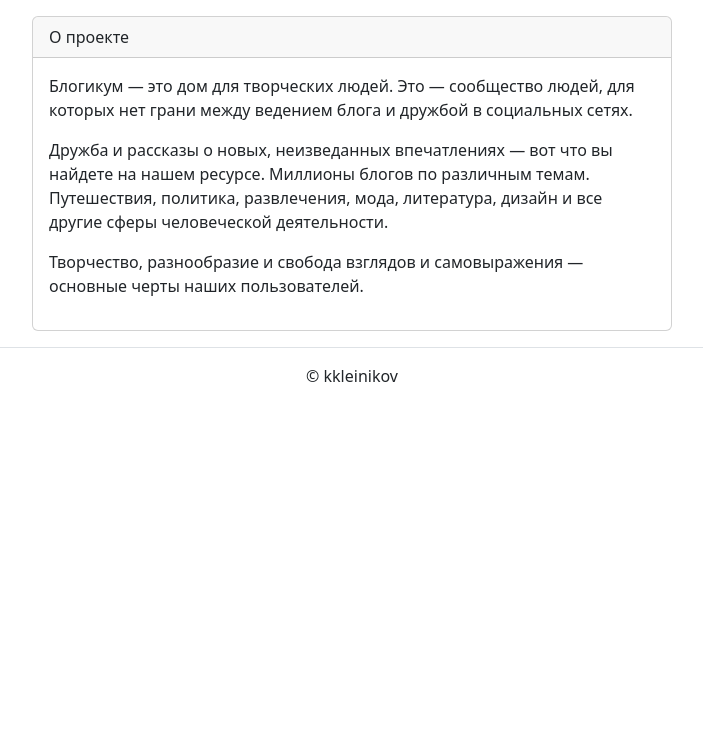
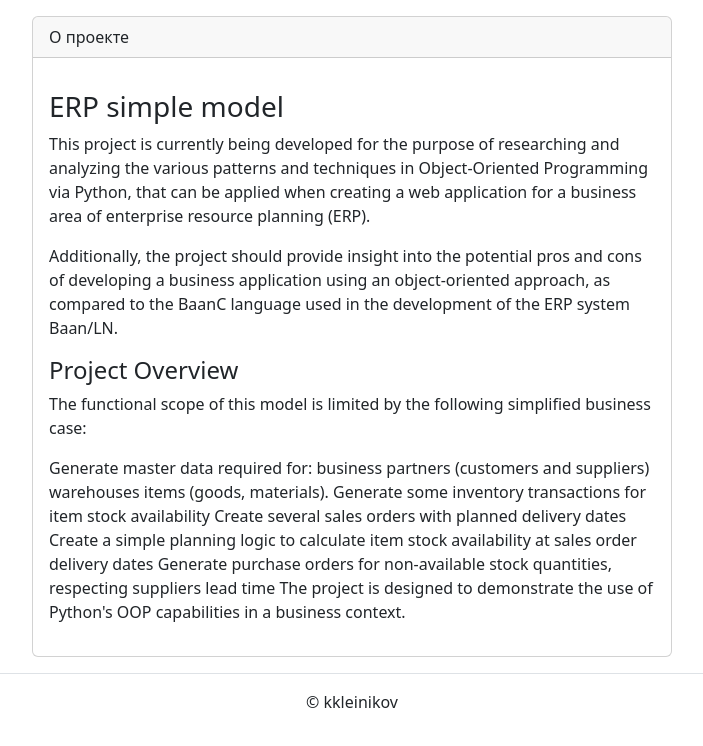
Before and after one commit to Konstantin-Kleinikov/erp_model, a Django app: page /help/about/ in a window 1280 px wide. Shown: the part 56-802 px from the top of the page, without its empty margins (288-991 px from the left). Before the commit the page ends 438 px from the top, so only its background shows below. Run offline with Django 5.2, Linux system fonts and the light colour scheme; some libraries are stand-ins or nearby versions.

Commit message:
1.6 Add ItemBOM model and update admin registration; enhance about page with project details

```diff
--- a/common/admin.py
+++ b/common/admin.py
@@ -1,6 +1,5 @@
+from common.models import Currency, CurrencyRate, Item, ItemBOM, TelegramUser
 from django.contrib import admin
-
-from common.models import Currency, CurrencyRate, Item, TelegramUser
 
 
 @admin.register(Currency)
@@ -45,3 +44,4 @@ class ItemAdmin(admin.ModelAdmin):
 
 admin.site.register(CurrencyRate)
 admin.site.register(TelegramUser)
+admin.site.register(ItemBOM)
--- a/templates/pages/about.html
+++ b/templates/pages/about.html
@@ -10,18 +10,30 @@
       </div>
       <div class="card-body">
         <p>
-          Блогикум — это дом для творческих людей. Это — сообщество людей, для которых
-          нет грани между ведением блога и дружбой в социальных сетях.
+          <h3>ERP simple model</h3>
+          This project is currently being developed for the purpose of researching and
+          analyzing the various patterns and techniques in Object-Oriented Programming via Python,
+          that can be applied when creating a web application for a business area of enterprise resource planning (ERP).
         </p>
         <p>
-          Дружба и рассказы о новых, неизведанных впечатлениях — вот
-          что вы найдете на нашем ресурсе. Миллионы блогов по различным темам.
-          Путешествия, политика, развлечения, мода, литература, дизайн и все
-          другие сферы человеческой деятельности.
+          Additionally, the project should provide insight into the potential pros and cons of developing a
+          business application using an object-oriented approach, as compared to the BaanC language used in the
+          development of the ERP system Baan/LN.
         </p>
         <p>
-          Творчество, разнообразие и свобода взглядов и самовыражения —
-          основные черты наших пользователей.
+        <h4>Project Overview</h4>
+          The functional scope of this model is limited by the following simplified business case:
+        </p>
+        <p>
+          Generate master data required for:
+          business partners (customers and suppliers)
+          warehouses
+          items (goods, materials).
+          Generate some inventory transactions for item stock availability
+          Create several sales orders with planned delivery dates
+          Create a simple planning logic to calculate item stock availability at sales order delivery dates
+          Generate purchase orders for non-available stock quantities, respecting suppliers lead time
+          The project is designed to demonstrate the use of Python's OOP capabilities in a business context.
         </p>
       </div>
     </div>
```
Also changed, not shown: common/models.py (+37 -0 lines), common/migrations/0005_itembom.py (added), common/migrations/0006_itembom_unique_main_sub_items_and_more.py (added), common/migrations/0007_remove_itembom_prevent_self_follow_and_more.py (added).
